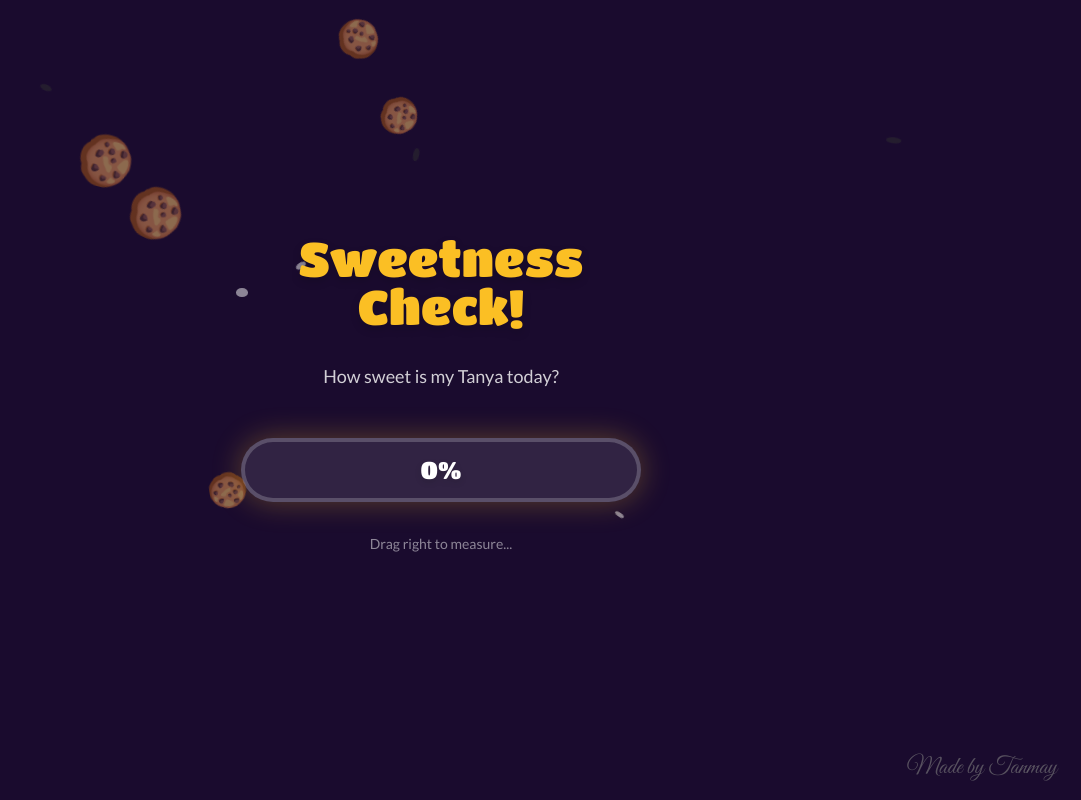
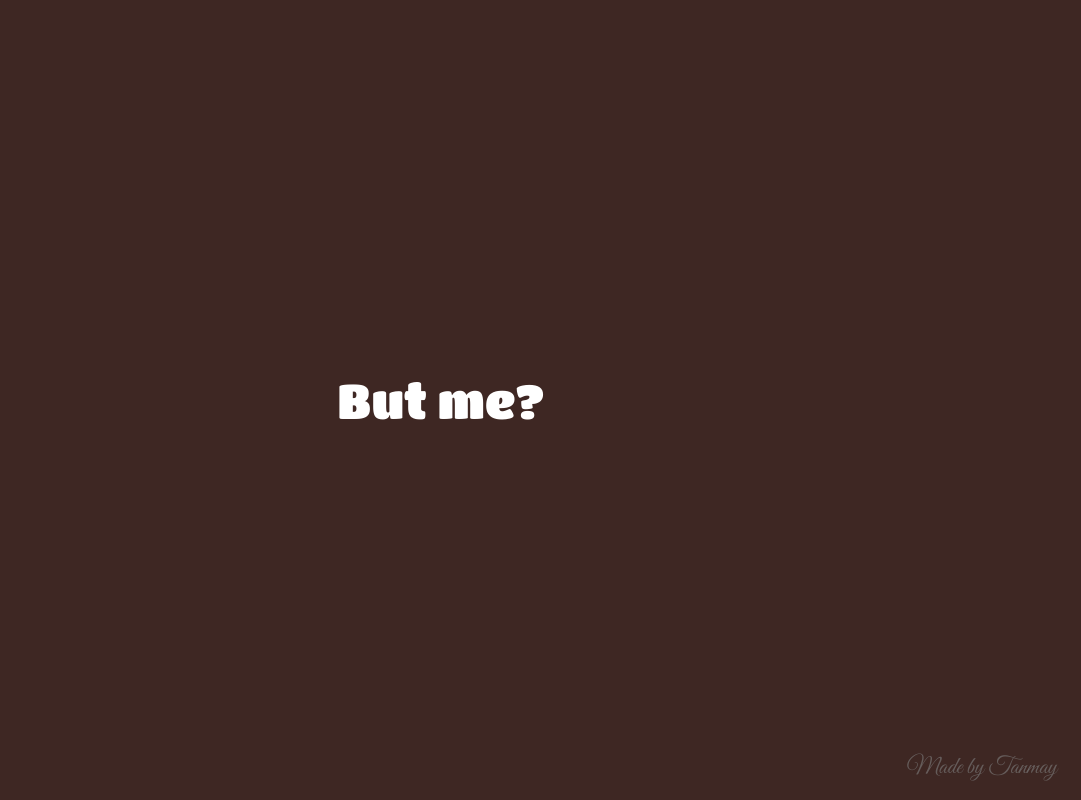
Before and after one commit to TanmayyyK/FrontendProj1, a Next.js app: page /chocolate in a window 1280 px wide. Shown: the whole page, without its empty margins (199-1280 px from the left). Built offline with nearby package versions, Linux system fonts and the light colour scheme.

Commit message:
version01.final

```diff
--- a/app/chocolate/page.tsx
+++ b/app/chocolate/page.tsx
@@ -19,9 +19,11 @@ export default function ChocolatePage() {
   const canvasRef = useRef<HTMLCanvasElement>(null);
   const containerRef = useRef<HTMLDivElement>(null);
   const meterRef = useRef<HTMLInputElement>(null);
+  const audioRef = useRef<HTMLAudioElement>(null);
+  const introRef = useRef<HTMLDivElement>(null);
 
   // --- STATES ---
-  const [gameStage, setGameStage] = useState<"meter" | "incoming" | "scratch" | "claimed">("meter");
+  const [gameStage, setGameStage] = useState<"intro" | "meter" | "incoming" | "scratch" | "claimed">("intro");
   const [meterValue, setMeterValue] = useState(0);
   const [isRevealed, setIsRevealed] = useState(false);
   const [isWrapperReady, setIsWrapperReady] = useState(false);
@@ -33,6 +35,59 @@ export default function ChocolatePage() {
   const [isError, setIsError] = useState(false);
 
   const [showToast, setShowToast] = useState(false);
+
+  // --- 0. INTRO ANIMATION ---
+  useEffect(() => {
+    if (gameStage === "intro") {
+        const ctx = gsap.context(() => {
+            const tl = gsap.timeline({
+                onComplete: () => {
+                    gsap.to(introRef.current, {
+                        y: "-100%",
+                        duration: 1.5,
+                        ease: "power4.inOut",
+                        onComplete: () => setGameStage("meter")
+                    });
+                }
+            });
+
+            tl.fromTo(".intro-text-1",
+                { opacity: 0, y: 20 },
+                { opacity: 1, y: 0, duration: 1.5, ease: "power2.out" }
+            )
+            .to(".intro-text-1", { opacity: 0, blur: 10, duration: 1, delay: 1.5 });
+
+            tl.fromTo(".intro-text-2",
+                { opacity: 0, scale: 0.8 },
+                { opacity: 1, scale: 1, duration: 1, ease: "back.out(1.7)" }
+            )
+            .to(".intro-text-2", { opacity: 0, duration: 0.5, delay: 1 });
+
+            tl.fromTo(".intro-text-3",
+                { opacity: 0, filter: "blur(0px)" },
+                { opacity: 1, duration: 1.5 }
+            )
+            .to(".intro-text-3", {
+                filter: "blur(4px)",
+                scaleY: 1.1,
+                opacity: 0,
+                duration: 2,
+                ease: "power1.in",
+                delay: 0.5
+            });
+
+        }, containerRef);
+        return () => ctx.revert();
+    }
+  }, [gameStage]);
+
+  // --- 1. AUDIO LOGIC ---
+  useEffect(() => {
+      if (gameStage === "incoming" && audioRef.current) {
+          audioRef.current.volume = 0.2;
+          audioRef.current.play().catch((e) => console.log("Audio play blocked", e));
+      }
+  }, [gameStage]);
 
   // --- Helper: Create Crumbs ---
   const createCrumb = useCallback((forceExplosion = false) => {
@@ -90,7 +145,7 @@ export default function ChocolatePage() {
     }
   }, []);
 
-  // --- 1. Background Floating Oreos ---
+  // --- 2. Background Floating Oreos ---
   useEffect(() => {
     const ctx = gsap.context(() => {
       for (let i = 0; i < 20; i++) {
@@ -100,15 +155,14 @@ export default function ChocolatePage() {
     return () => ctx.revert();
   }, [createCrumb]);
 
-  // --- 2. Initialize Canvas (Draw wrapper immediately but keep hidden) ---
+  // --- 3. Initialize Canvas ---
   useEffect(() => {
-    // We only initialize the canvas drawing when we hit the 'scratch' stage to ensure dimensions are correct
     if (gameStage !== "scratch") return;
 
     const timer = setTimeout(() => {
         const canvas = canvasRef.current;
         if (!canvas) return;
-        const ctx = canvas.getContext("2d");
+        const ctx = canvas.getContext("2d", { willReadFrequently: true });
         if (!ctx) return;
 
         const parent = canvas.parentElement;
@@ -117,9 +171,7 @@ export default function ChocolatePage() {
             canvas.height = parent.clientHeight;
         }
 
-        // Draw the wrapper
         const drawWrapper = () => {
-            ctx.globalCompositeOperation = "source-over"; // Ensure we are drawing normally first
             ctx.fillStyle = "#3e005f";
             ctx.fillRect(0, 0, canvas.width, canvas.height);
 
@@ -154,22 +206,19 @@ export default function ChocolatePage() {
         };
 
         drawWrapper();
-
-        // Prepare for scratching
         setIsWrapperReady(true);
 
-        // Entrance Animation
         gsap.fromTo(".scratch-card-container",
             { scale: 0, rotation: -20 },
             { scale: 1, rotation: 0, duration: 0.8, ease: "elastic.out(1, 0.5)" }
         );
 
-    }, 100); // Small delay to ensure DOM layout is settled
+    }, 50);
 
     return () => clearTimeout(timer);
   }, [gameStage]);
 
-  // --- 3. TRANSITION LOGIC ---
+  // --- 4. TRANSITION LOGIC ---
   const triggerExplosion = () => {
       for(let i=0; i<30; i++) createCrumb(true);
       gsap.to(containerRef.current, {
@@ -186,10 +235,9 @@ export default function ChocolatePage() {
           }, 3000);
           return () => clearTimeout(timer);
       }
-  // eslint-disable-next-line react-hooks/exhaustive-deps
   }, [gameStage]);
 
-  // --- 4. METER LOGIC ---
+  // --- 5. METER LOGIC ---
   const handleSliderChange = (e: React.ChangeEvent<HTMLInputElement>) => {
     let val = parseInt(e.target.value);
     setMeterValue(val);
@@ -205,17 +253,36 @@ export default function ChocolatePage() {
             onComplete: () => {
                 setTimeout(() => {
                     setGameStage("incoming");
-                },4000);
+                }, 1500);
             }
         });
     }
   };
 
-  // --- 5. ROBUST SCRATCH LOGIC ---
+  // --- 6. SCRATCH LOGIC (FIXED) ---
+  const checkRevealPercentage = (ctx: CanvasRenderingContext2D, width: number, height: number) => {
+      const imageData = ctx.getImageData(0, 0, width, height);
+      const pixels = imageData.data;
+      let transparentPixels = 0;
+
+      // Check every 100th pixel for performance
+      for (let i = 3; i < pixels.length; i += 400) {
+          if (pixels[i] === 0) {
+              transparentPixels++;
+          }
+      }
+
+      const totalChecked = pixels.length / 400;
+      const percentage = (transparentPixels / totalChecked) * 100;
+
+      if (percentage > 40) { // Reveal if >40% scratched
+          setIsRevealed(true);
+          gsap.to(canvasRef.current, { opacity: 0, duration: 0.5 });
+      }
+  };
+
   const handleScratch = (e: any) => {
-    // Guard: Don't scratch if already revealed or wrapper isn't fully drawn yet
     if (isRevealed || !isWrapperReady) return;
-
     const canvas = canvasRef.current;
     const ctx = canvas?.getContext("2d", { willReadFrequently: true });
     if (!canvas || !ctx) return;
@@ -227,43 +294,18 @@ export default function ChocolatePage() {
     const x = clientX - rect.left;
     const y = clientY - rect.top;
 
-    // Set composite operation specifically for scratching now
     ctx.globalCompositeOperation = "destination-out";
-
     ctx.beginPath();
-    ctx.arc(x, y, 40, 0, Math.PI * 2);
+    ctx.arc(x, y, 40, 0, Math.PI * 2); // Brush size
     ctx.fill();
 
-    // Check Percentage (Throttled for performance could be added, but this is simple enough)
-    // Only check every 10th move roughly (simple math random check to reduce lag)
+    // Throttled check: only check roughly 20% of the time to avoid lag
     if (Math.random() > 0.8) {
-        checkRevealPercentage(canvas, ctx);
+        checkRevealPercentage(ctx, canvas.width, canvas.height);
     }
   };
 
-  const checkRevealPercentage = (canvas: HTMLCanvasElement, ctx: CanvasRenderingContext2D) => {
-      const imageData = ctx.getImageData(0, 0, canvas.width, canvas.height);
-      const pixels = imageData.data;
-      let transparentCount = 0;
-
-      // Check alpha channel of every 10th pixel for performance
-      for (let i = 3; i < pixels.length; i += 40) {
-          if (pixels[i] === 0) {
-              transparentCount++;
-          }
-      }
-
-      const totalChecked = pixels.length / 40;
-      const percentage = (transparentCount / totalChecked) * 100;
-
-      // Reveal if more than 40% is scratched
-      if (percentage > 40) {
-          setIsRevealed(true);
-          gsap.to(canvas, { opacity: 0, duration: 0.5 });
-      }
-  };
-
-  // --- 6. Auth Handler ---
+  // --- 7. Auth Handler ---
   const handleAuthSubmit = (e: React.FormEvent) => {
       e.preventDefault();
       if (inputCode === SECRET_CODE) {
@@ -298,6 +340,23 @@ export default function ChocolatePage() {
       ref={containerRef}
       className={`relative w-full h-screen overflow-hidden bg-[#1a0b2e] text-white flex flex-col items-center justify-center ${lato.className}`}
     >
+      {/* BACKGROUND AUDIO PLAYER */}
+      <audio ref={audioRef} loop src="bg7.mp3" preload="auto" />
+
+      {/* ================= INTRO LAYER (Deep Chocolate Background) ================= */}
+      {gameStage === 'intro' && (
+        <div ref={introRef} className="fixed inset-0 z-[100] bg-[#3e2723] flex flex-col items-center justify-center">
+            <h1 className={`intro-text-1 absolute text-2xl md:text-4xl text-[#fbbf24] font-serif text-center px-6 opacity-0 ${playfair.className}`}>
+                They say chocolate melts at 34°C...
+            </h1>
+            <h1 className={`intro-text-2 absolute text-3xl md:text-5xl text-white font-bold text-center px-6 opacity-0 ${titan.className}`}>
+                But me?
+            </h1>
+            <h1 className={`intro-text-3 absolute text-3xl md:text-5xl text-rose-300 font-light text-center px-6 opacity-0 ${playfair.className}`}>
+                I melt the second I see you.
+            </h1>
+        </div>
+      )}
 
       {showToast && (
         <div className="fixed top-20 z-[100] animate-in fade-in slide-in-from-top-5 duration-300">
@@ -310,12 +369,12 @@ export default function ChocolatePage() {
       )}
 
       {/* ================= STAGE 1: METER ================= */}
-      {gameStage === "meter" && (
+      {(gameStage === "intro" || gameStage === "meter") && (
           <div className="z-20 flex flex-col items-center text-center p-6 animate-in zoom-in duration-700 w-full max-w-md">
               <h2 className={`text-4xl md:text-5xl text-[#fbbf24] mb-8 ${titan.className} drop-shadow-lg`}>
                   Sweetness Check!
               </h2>
-              <p className="text-white/80 mb-12 text-lg">How sweet is  my Tanya today?</p>
+              <p className="text-white/80 mb-12 text-lg">How sweet is my Tanya today?</p>
 
               <div className="relative w-full h-16 bg-white/10 rounded-full border-4 border-white/20 p-2 shadow-[0_0_30px_rgba(251,191,36,0.3)]">
                   <div className="absolute top-2 bottom-2 left-2 rounded-full bg-gradient-to-r from-rose-500 via-[#fbbf24] to-white transition-all duration-100"
@@ -338,7 +397,7 @@ export default function ChocolatePage() {
 
               <div className="mt-8 h-8">
                   {meterValue > 90 ? (
-                      <p className="text-red-400 font-bold tracking-widest animate-pulse text-xl">Come On Cutuuu You are always 110% sweet..!!</p>
+                      <p className="text-red-400 font-bold tracking-widest animate-pulse text-xl">Come on you are 110% sweet everyday!!😉</p>
                   ) : (
                       <p className="text-white/50 text-sm">Drag right to measure...</p>
                   )}
```
